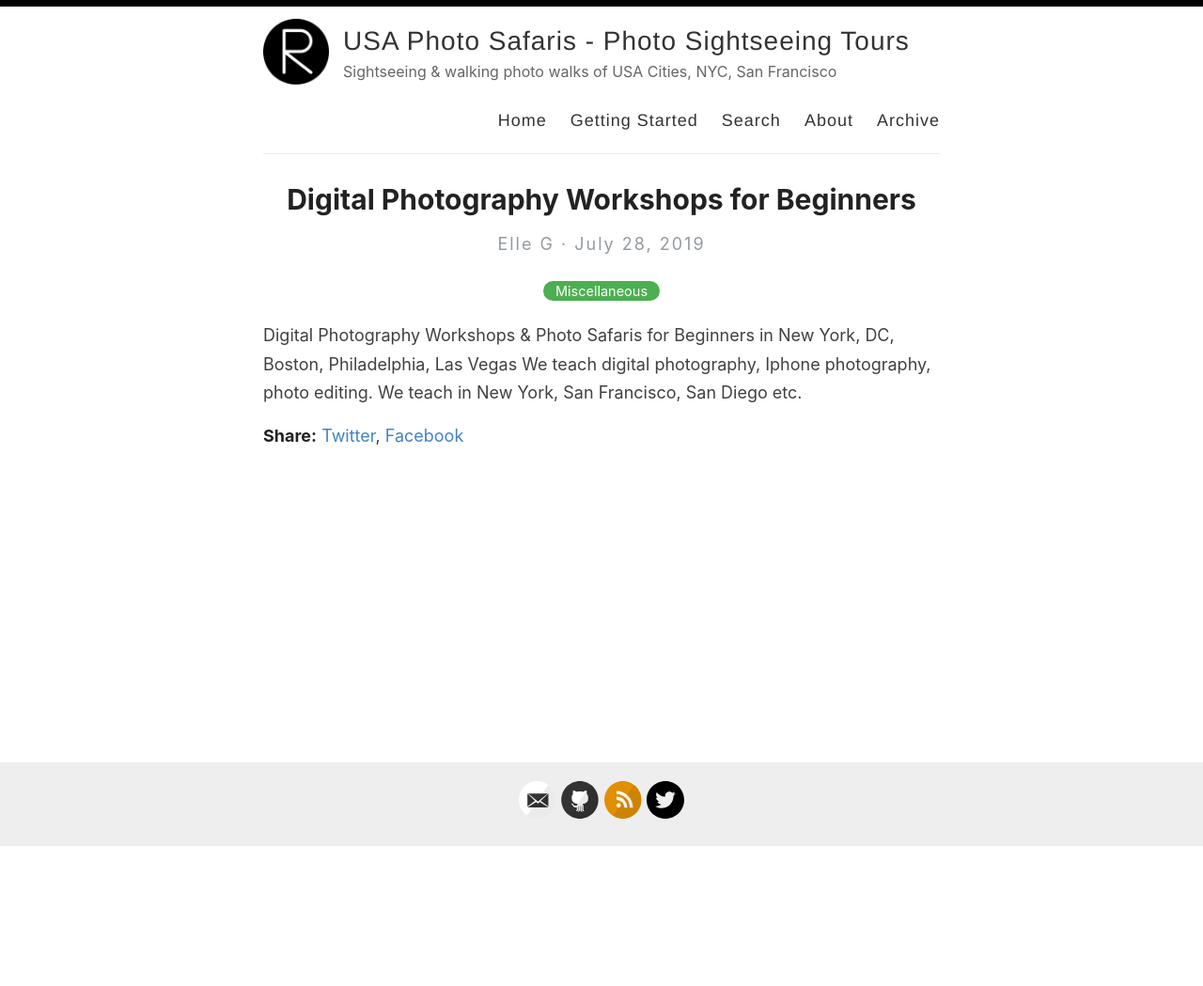
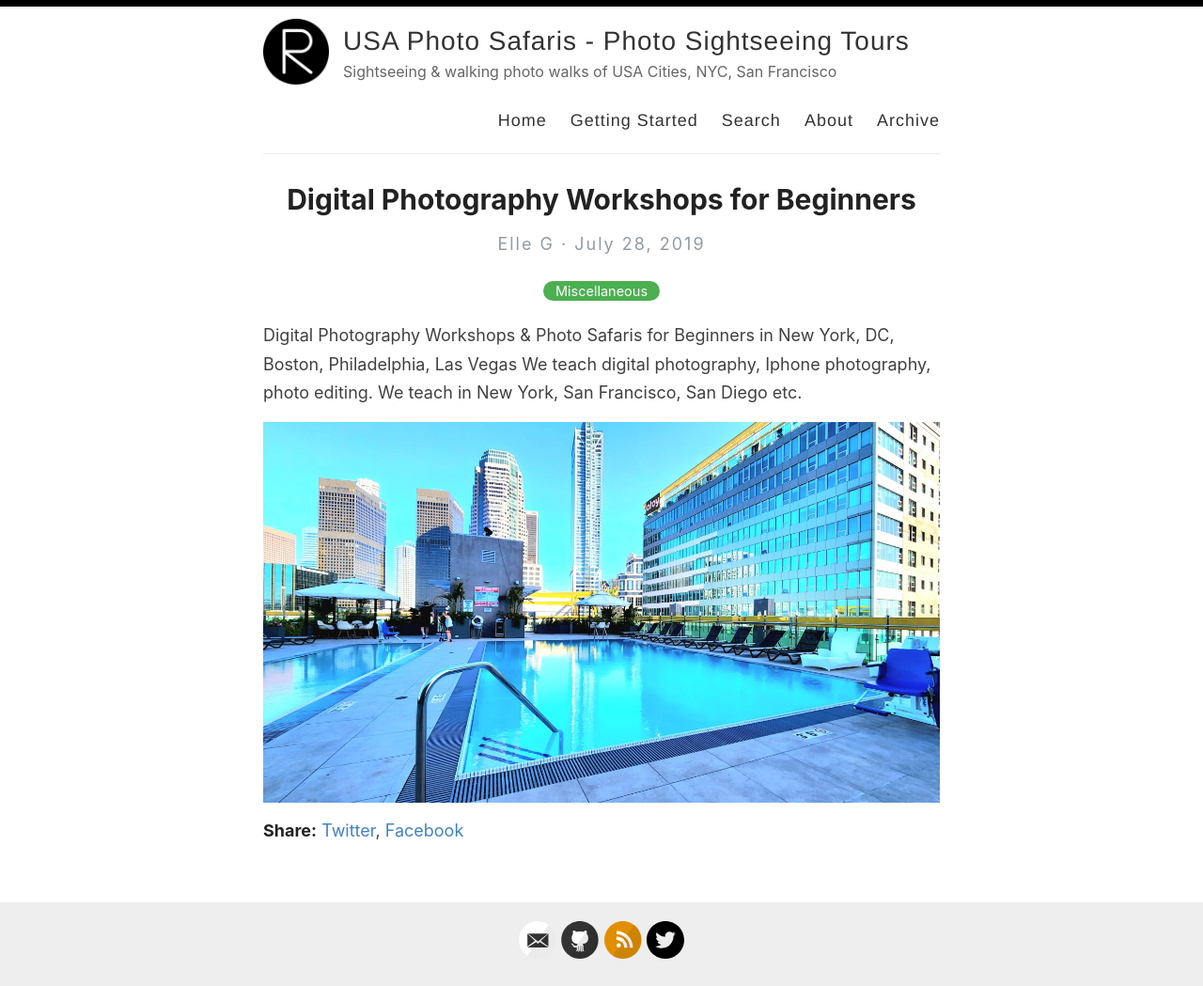
Before and after one commit to Coolweb2go/usaphotosafaris, a Jekyll site: the page built from _posts/2019-7-28-super-short-article.md, in a window 1280 px wide. Shown: the whole page at 94% size. Built offline with Jekyll 4.4.1, drawn with Linux system fonts in a browser that asks for light colours; before the commit the page ends 901 px from its top, so only the background shows below that.

Commit message:
Update from Forestry.io elle gamboa created uploads/dtla-swimming-pool-los-angeles.jpg elle gamboa updated _posts/2019-7-28-super-short-article.md

```diff
--- a/_posts/2019-7-28-super-short-article.md
+++ b/_posts/2019-7-28-super-short-article.md
@@ -5,3 +5,5 @@ categories: Miscellaneous
 
 ---
 Digital Photography Workshops & Photo Safaris for Beginners in New York, DC, Boston, Philadelphia, Las Vegas We teach digital photography, Iphone photography, photo editing. We teach in New York, San Francisco, San Diego etc.
+
+![](/uploads/dtla-swimming-pool-los-angeles.jpg)
```
Also changed, not shown: uploads/dtla-swimming-pool-los-angeles.jpg (added).
